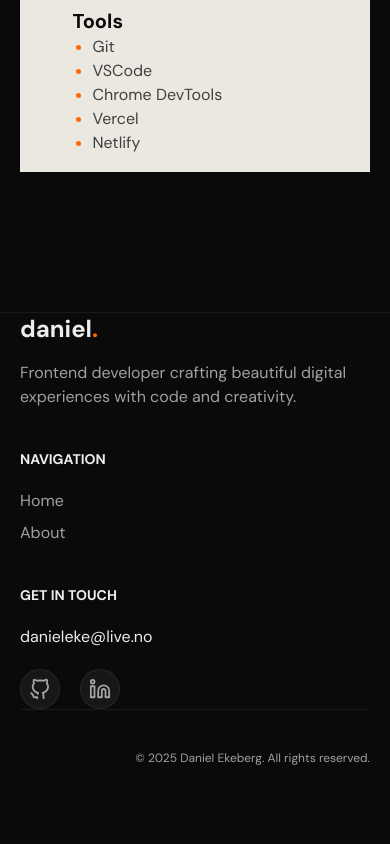
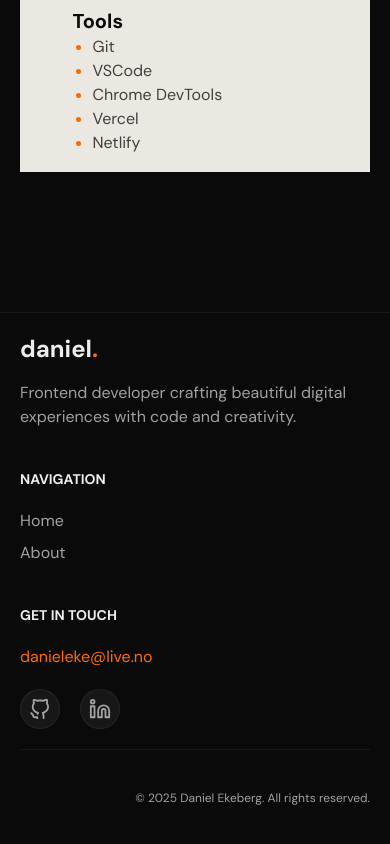
Before and after one commit to danielekeberg/POR2, a Next.js app: page /about in a window 390 px wide. Shown: the part 1411-2255 px from the top of the page. Before the commit the page ends 2217 px from the top, so only its background shows below. Built offline with nearby package versions, Linux system fonts and the light colour scheme.

Commit message:
Small changes to footer

```diff
--- a/app/components/Footer.tsx
+++ b/app/components/Footer.tsx
@@ -4,7 +4,7 @@ export default function Footer() {
     const year = now.getFullYear();
     return(
         <div className="px-5 md:px-[15%] border-t border-neutral-400/10">
-            <div className="grid grid-cols-1 md:grid-cols-3 gap-10 md:py-15">
+            <div className="grid grid-cols-1 md:grid-cols-3 gap-10 py-5 md:py-15">
                 <div className="md:w-100">
                     <h1 className="text-2xl font-bold mb-4">daniel<span className="text-orange-500">.</span></h1>
                     <p className="text-neutral-400">Frontend developer crafting beautiful digital experiences with code and creativity.</p>
@@ -18,7 +18,7 @@ export default function Footer() {
                 </div>
                 <div>
                     <h1 className="text-sm font-bold">GET IN TOUCH</h1>
-                    <p className="my-5">danieleke@live.no</p>
+                    <p className="my-5 text-orange-500">danieleke@live.no</p>
                     <div className="flex gap-5">
                         <Link className="h-10 w-10 rounded-full bg-neutral-900 cursor-pointer hover:scale-110 hover:border-orange-500 border border-neutral-400/10 transition duration-300" href="https://github.com/danielekeberg" target="_blank"><img src="../github.svg" className="p-2" /></Link>
                         <Link className="h-10 w-10 rounded-full bg-neutral-900 cursor-pointer hover:scale-110 hover:border-orange-500 border border-neutral-400/10 transition duration-300" href="https://www.linkedin.com/in/daniel-lehre-ekeberg-04a7b1178/" target="_bank"><img src="../linkedin.svg" className="p-2" /></Link>
```
